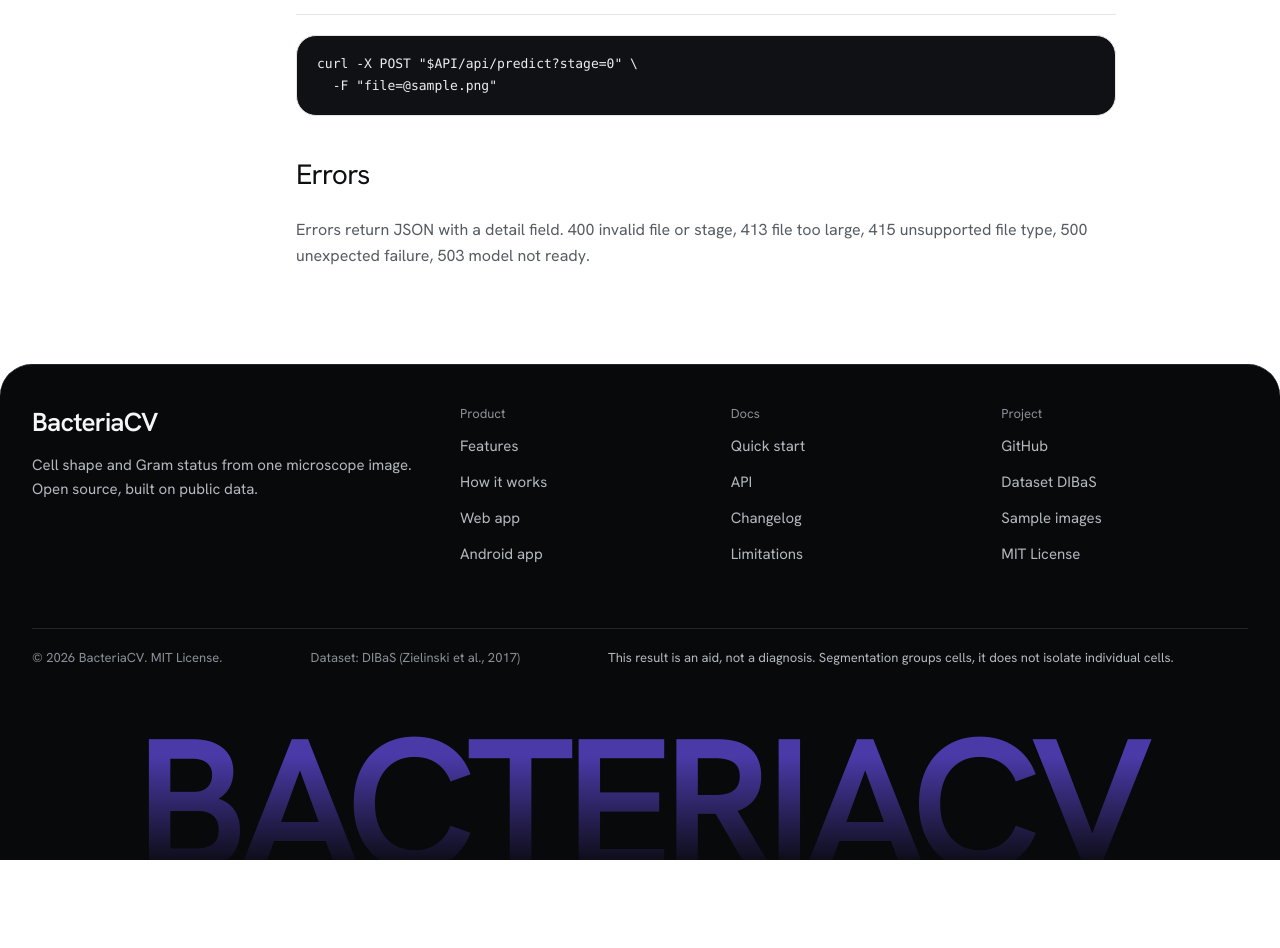
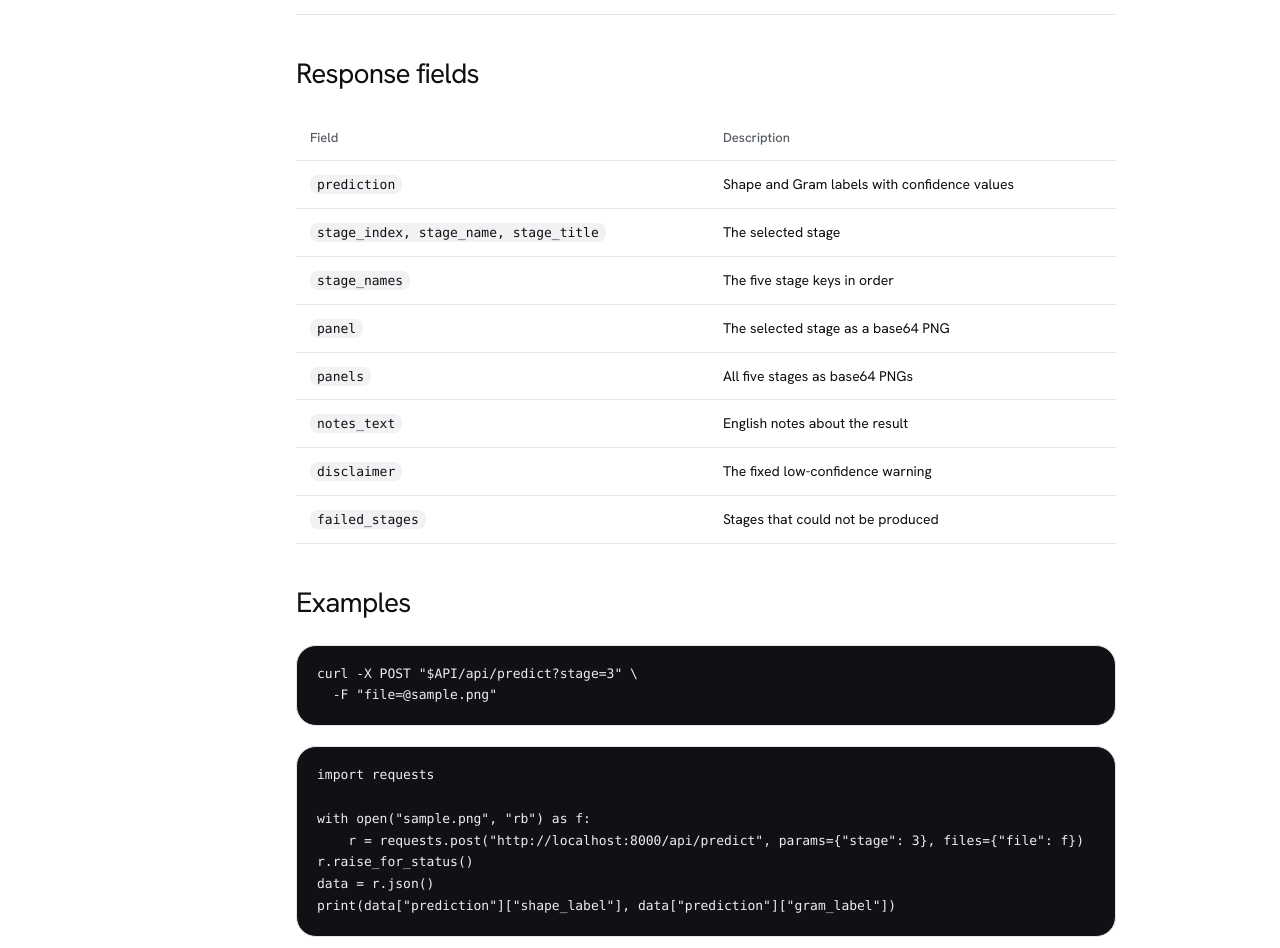
Before and after one commit to alfzilham/BacteriaCV, a Next.js app in the folder apps/site/: page /docs/api in a window 1280 px wide. Shown: the part 384-1332 px from the top of the page. Before the commit the page ends 1244 px from the top, so only its background shows below. Built offline with nearby package versions, Linux system fonts and the light colour scheme.

Commit message:
docs: lengkapi halaman API dengan field respons, contoh, dan kode galat
Co-Authored-By: Claude Sonnet 5.5 <noreply@anthropic.com>
Claude-Session: https://claude.ai/code/session_01YQPXpgXQPXFy8BHqZAAjW4

```diff
--- a/apps/site/src/views/ApiDocs.tsx
+++ b/apps/site/src/views/ApiDocs.tsx
@@ -1,15 +1,41 @@
 "use client";
 
 import { usePrefs } from "@/controllers/prefs";
+import { Code } from "./DocBits";
 import { DocsShell } from "./DocsShell";
 
 const ENDPOINTS: [string, string, string][] = [
   ["GET", "/api/health", "status, checkpoint, max_upload_bytes"],
   ["POST", "/api/predict?stage=0", "multipart field file (PNG, JPG, TIFF, max 20 MB). stage 0 to 4."],
-  ["GET", "/api/report", "evaluation.json"],
+  ["GET", "/api/report", "evaluation.json, or 404 when no evaluation has been run"],
 ];
-const SAMPLE = `curl -X POST "$API/api/predict?stage=0" \\
+
+const FIELDS: [string, string][] = [
+  ["prediction", "Shape and Gram labels with confidence values"],
+  ["stage_index, stage_name, stage_title", "The selected stage"],
+  ["stage_names", "The five stage keys in order"],
+  ["panel", "The selected stage as a base64 PNG"],
+  ["panels", "All five stages as base64 PNGs"],
+  ["notes_text", "English notes about the result"],
+  ["disclaimer", "The fixed low-confidence warning"],
+  ["failed_stages", "Stages that could not be produced"],
+];
+
+const CURL = `curl -X POST "$API/api/predict?stage=3" \\
   -F "file=@sample.png"`;
+
+const PYTHON = `import requests
+
+with open("sample.png", "rb") as f:
+    r = requests.post("http://localhost:8000/api/predict", params={"stage": 3}, files={"file": f})
+r.raise_for_status()
+data = r.json()
+print(data["prediction"]["shape_label"], data["prediction"]["gram_label"])`;
+
+const JS = `const form = new FormData();
+form.append("file", fileInput.files[0]);
+const res = await fetch("http://localhost:8000/api/predict?stage=3", { method: "POST", body: form });
+const data = await res.json();`;
 
 export function ApiDocs() {
   const { t } = usePrefs();
@@ -21,7 +47,16 @@ export function ApiDocs() {
         <thead><tr><th>Method</th><th>Path</th><th>Notes</th></tr></thead>
         <tbody>{ENDPOINTS.map(([m, p, n]) => <tr key={p}><td>{m}</td><td><code className="ic">{p}</code></td><td>{n}</td></tr>)}</tbody>
       </table>
-      <pre><code>{SAMPLE}</code></pre>
+      <h2>{t("da_f_h")}</h2>
+      <table>
+        <thead><tr><th>Field</th><th>Description</th></tr></thead>
+        <tbody>{FIELDS.map(([f, d]) => <tr key={f}><td><code className="ic">{f}</code></td><td>{d}</td></tr>)}</tbody>
+      </table>
+      <h2>{t("da_ex_h")}</h2>
+      <Code>{CURL}</Code>
+      <Code>{PYTHON}</Code>
+      <Code>{JS}</Code>
+      <p>{t("da_cors")}</p>
       <h2>{t("d_err_h")}</h2>
       <p>{t("d_err_d")}</p>
     </DocsShell>
```
